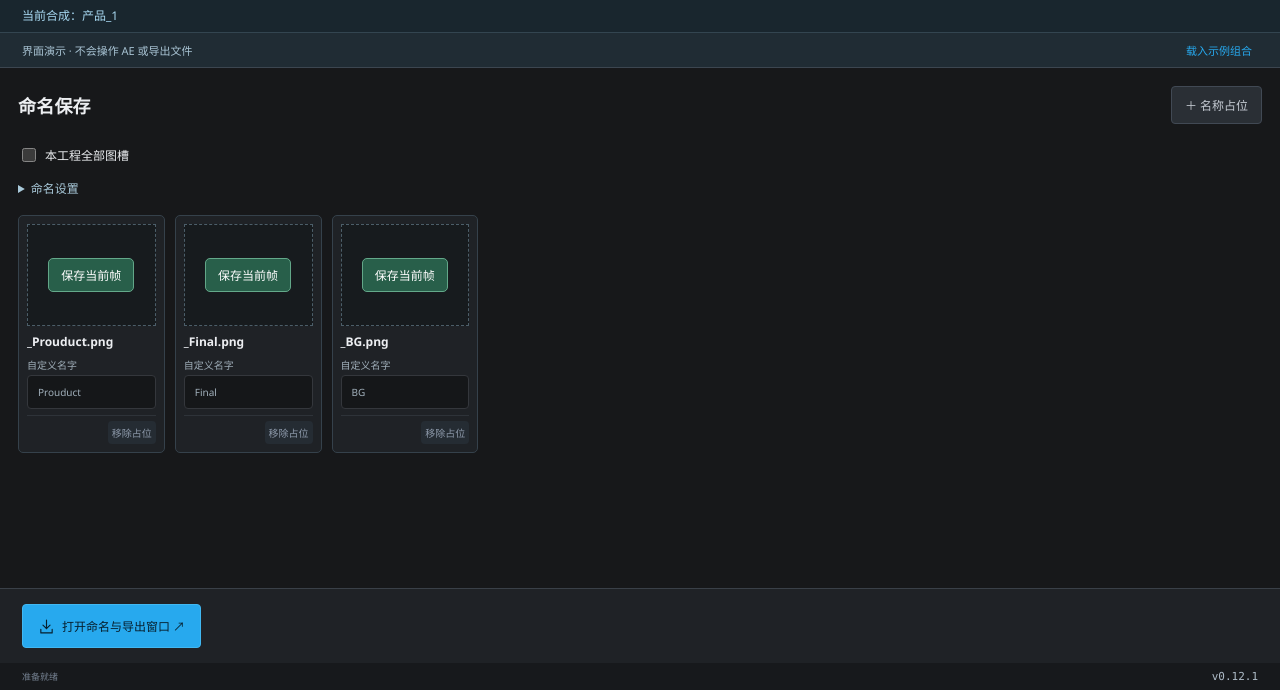
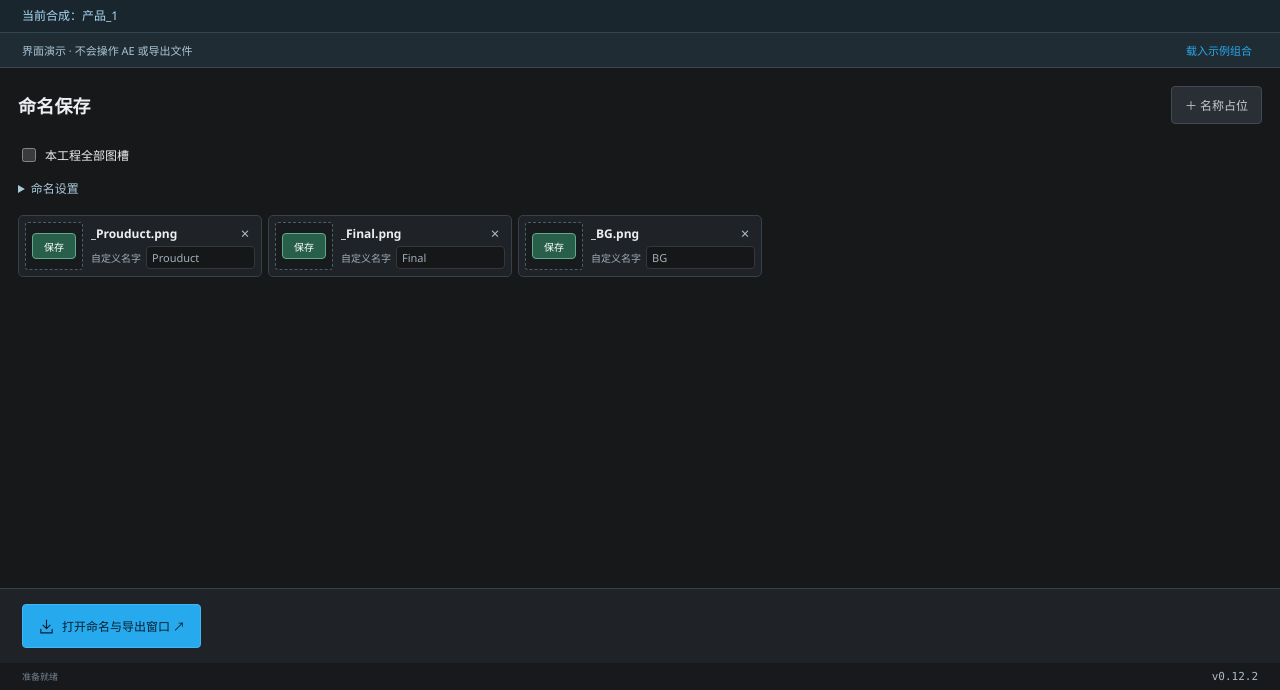
Before and after one commit to jeron-lgy/FrameShelf, a website: page extension/index.html in a window 1280 px wide. Both pictures are taken after a click on the button "命名保存". Shown: the part 110-800 px from the top of the page. Drawn offline with Linux system fonts and the light colour scheme.

Commit message:
ui: compact named save slots into horizontal cards

```diff
--- a/extension/CSXS/manifest.xml
+++ b/extension/CSXS/manifest.xml
@@ -1,6 +1,6 @@
 <?xml version="1.0" encoding="UTF-8"?>
-<ExtensionManifest Version="7.0" ExtensionBundleId="com.frameshelf.ae" ExtensionBundleVersion="0.12.1" ExtensionBundleName="Frame Shelf">
-  <ExtensionList><Extension Id="com.frameshelf.ae.panel" Version="0.12.1"/><Extension Id="com.frameshelf.ae.exportpanel" Version="0.12.1"/></ExtensionList>
+<ExtensionManifest Version="7.0" ExtensionBundleId="com.frameshelf.ae" ExtensionBundleVersion="0.12.2" ExtensionBundleName="Frame Shelf">
+  <ExtensionList><Extension Id="com.frameshelf.ae.panel" Version="0.12.2"/><Extension Id="com.frameshelf.ae.exportpanel" Version="0.12.2"/></ExtensionList>
   <ExecutionEnvironment>
     <HostList><Host Name="AEFT" Version="[25.0,25.9]"/></HostList>
     <LocaleList><Locale Code="All"/></LocaleList>
--- a/extension/css/export.css
+++ b/extension/css/export.css
@@ -90,19 +90,21 @@
 #named-controls{display:flex;align-items:center;gap:8px;margin:14px 0}
 #named-controls select{min-width:0;flex:1}
 #named-controls[hidden]{display:none}
-#named-grid{display:grid;grid-template-columns:repeat(auto-fill,minmax(145px,1fr));gap:10px}
-.named-card{display:flex;flex-direction:column;min-width:0;background:#1f2226;border:1px solid #35414b;border-radius:5px;padding:8px}
-.named-visual{position:relative}
-.named-save{position:absolute;left:50%;top:50%;transform:translate(-50%,-50%);padding:7px 12px;background:#285f4a;color:white;border:1px solid #64a98a;border-radius:5px;white-space:nowrap;opacity:0;pointer-events:none}
+#named-grid,.named-group-cards{display:grid;grid-template-columns:repeat(auto-fill,minmax(min(100%,218px),1fr));gap:6px}
+.named-card{display:grid;grid-template-columns:58px minmax(0,1fr);align-items:center;gap:8px;min-width:0;padding:6px;background:#1f2226;border:1px solid #35414b;border-radius:5px}
+.named-visual{position:relative;display:grid;place-items:center;height:48px;overflow:hidden;background:#171b1e;border:1px dashed #4c5e69;border-radius:3px;color:#acc2ce;font-size:10px}
+.named-visual img{width:100%;height:100%;min-height:0;object-fit:contain}
+.named-save{position:absolute;inset:0;margin:auto;width:44px;height:26px;padding:0;background:#285f4a;color:white;border:1px solid #64a98a;border-radius:4px;opacity:0;pointer-events:none}
 .named-visual:hover .named-save,.named-save:focus{opacity:1;pointer-events:auto}
-@media(hover:none){.named-save{opacity:1;pointer-events:auto}}
-.named-custom{display:grid;gap:3px;font-size:10px;color:#a0afba;margin-bottom:6px}
-.named-custom input{width:100%;min-width:0;box-sizing:border-box}
-.named-visual{height:102px;background:#171b1e;border:1px dashed #4c5e69;display:flex;align-items:center;justify-content:center;color:#acc2ce;font-size:12px}
-.named-visual img{width:100%;height:100%;object-fit:contain}
-.named-filename,.named-card small{display:block;overflow-wrap:anywhere;margin:7px 0}
-.named-card small{color:#a0afba}
-.named-card .record-actions{margin-top:auto}
+.named-body{min-width:0;display:grid;gap:3px}
+.named-heading{display:flex;align-items:center;gap:3px;min-width:0}
+.named-filename,.named-custom span{overflow:hidden;white-space:nowrap;text-overflow:ellipsis}
+.named-filename{flex:1;font-size:12px}
+.named-remove{flex:none;width:20px;height:20px;padding:0;color:#acbbc5;font-size:15px;opacity:0}
+.named-card:hover .named-remove,.named-card:focus-within .named-remove{opacity:1}
+.named-custom{display:grid;align-items:center;grid-template-columns:minmax(0,auto) minmax(50%,1fr);gap:5px;font-size:10px;color:#a0afba}
+.named-custom input{width:100%;min-width:0;box-sizing:border-box;height:23px;padding:2px 5px;font-size:11px}
+@media(hover:none){.named-save{opacity:1;pointer-events:auto}.named-remove{opacity:1}}
 
 #named-controls{display:block;margin:8px 0 12px}
 #named-controls[hidden]{display:none}
@@ -117,4 +119,3 @@
 #named-grid.named-groups{display:block}
 .named-group summary{cursor:pointer;padding:9px 0;color:#bbcedb}
 .named-group+.named-group{margin-top:6px;border-top:1px solid #35414b}
-.named-group-cards{display:grid;grid-template-columns:repeat(auto-fill,minmax(145px,1fr));gap:10px}
--- a/extension/index.html
+++ b/extension/index.html
@@ -97,7 +97,7 @@
     <button id="export-button" class="primary export-button"><svg><use href="#i-export"/></svg><span>检查并导出</span><b id="export-count">0</b></button>
     <button id="stop-button" class="secondary" hidden>当前帧后停止</button>
   </footer>
-  <div class="status-line"><span id="status">准备就绪</span><span id="version">v0.12.1</span></div>
+  <div class="status-line"><span id="status">准备就绪</span><span id="version">v0.12.2</span></div>
   <div id="progress-track" class="progress-track" hidden><div id="progress-fill"></div></div>
   <dialog id="dialog"><form id="dialog-form"><div class="dialog-heading"><h2 id="dialog-title"></h2><button type="button" id="dialog-close" class="icon-button" aria-label="关闭"><svg><use href="#i-close"/></svg></button></div><div id="dialog-content"></div><div class="dialog-actions"><button type="button" id="dialog-cancel" class="secondary">取消</button><button type="submit" id="dialog-submit" class="primary">保存</button></div></form></dialog>
   <script src="js/core.js"></script><script src="js/storage.js"></script><script src="js/bridge.js"></script><script src="js/jobs.js"></script><script src="js/text-input.js"></script><script src="js/app.js"></script>
--- a/extension/js/app.js
+++ b/extension/js/app.js
@@ -364,15 +364,17 @@
       if (photo.thumbnail) {
         var img = node('img'); img.src = photo.thumbnail; img.alt = ''; visual.append(img);
       } else visual.append(node('span', '空占位'));
-      var save = button('保存当前帧', function () { return saveNamed(owner, slot, sourceId); });
+      var save = button('保存', function () { return saveNamed(owner, slot, sourceId); });
       save.className = 'named-save';
       var title = node('strong', slotLabel(owner, slot), 'named-filename');
       save.setAttribute('aria-label', '保存当前帧 · ' + title.textContent);
       visual.append(save);
-      card.append(visual, title);
+      var body = node('div', null, 'named-body'), heading = node('div', null, 'named-heading');
+      title.title = title.textContent;
+      heading.append(title); body.append(heading); card.append(visual, body);
       if (!slot.filenameOverride && owner.naming) {
         owner.naming.fields.filter(function (field) { return field.type === 'custom'; }).forEach(function (field) {
-          var label = node('label', field.label, 'named-custom'), input = node('input');
+          var label = node('label', null, 'named-custom'), input = node('input');
           var previous = (slot.values || {})[field.id] || '';
           input.value = previous;
           bindText(input, function () {
@@ -387,7 +389,7 @@
               var value = (current.values || {})[field.id] || '';
               if (value !== previous) {
                 input.value = previous = value;
-                title.textContent = slotLabel(latest, current);
+                title.title = title.textContent = slotLabel(latest, current);
                 throw new Error('此字段刚在另一面板修改，已显示最新值。');
               }
               current.values = current.values || {};
@@ -395,24 +397,27 @@
               S.write(key, latest);
               previous = input.value;
               if (owner.compId === session.compId) { session = latest; namingBase = nameState(latest); }
-              title.textContent = slotLabel(latest, current);
+              title.title = title.textContent = slotLabel(latest, current);
               save.setAttribute('aria-label', '保存当前帧 · ' + title.textContent);
             }
             if (S.withStateLock) S.withStateLock(writeField); else writeField();
           });
-          label.append(input); card.append(label);
+          var caption = node('span', field.label); caption.title = field.label;
+          label.append(caption, input); body.append(label);
         });
       }
-      var actions = node('div', null, 'record-actions');
-      actions.append(button('移除占位', function () {
-        session.slots = session.slots.filter(function (item) { return item.id !== slot.id; });
-        persist(); render();
-      }));
       if (photo.lastFile) {
-        var last = node('small', '上次取自：' + (photo.sourceName || owner.compName) + ' · 帧 ' + photo.frame + ' · ' + photo.lastFile);
-        last.title = photo.path; card.append(last);
+        visual.title = '上次取自：' + (photo.sourceName || owner.compName) + ' · 帧 ' + photo.frame + '\n' + photo.lastFile + '\n' + photo.path;
       }
-      if (owner.compId === sourceId) card.append(actions);
+      if (owner.compId === sourceId) {
+        var remove = button('×', function () {
+          session.slots = session.slots.filter(function (item) { return item.id !== slot.id; });
+          persist(); render();
+        });
+        remove.className = 'named-remove'; remove.title = '移除占位';
+        remove.setAttribute('aria-label', '移除占位 · ' + title.textContent);
+        heading.append(remove);
+      }
       grid.append(card);
   }
   $('named-all').onchange = function () {
--- a/extension/lib/files.cjs
+++ b/extension/lib/files.cjs
@@ -160,7 +160,7 @@ function createStore(root) {
       const directory = path.join(root, 'logs');
       fs.mkdirSync(directory, { recursive: true });
       const day = new Date().toISOString().slice(0, 10);
-      const data = Object.assign({ at: new Date().toISOString(), plugin: '0.12.1', node: process.version, platform: process.platform, windows: require('os').release() }, entry);
+      const data = Object.assign({ at: new Date().toISOString(), plugin: '0.12.2', node: process.version, platform: process.platform, windows: require('os').release() }, entry);
       if (entry.directory) data.nodeDirectoryExists = fs.existsSync(entry.directory);
       fs.appendFileSync(path.join(directory, 'render-' + day + '.jsonl'), JSON.stringify(data) + '\n', 'utf8');
     } catch (_) { /* Best-effort diagnostics. */ }
--- a/package.json
+++ b/package.json
@@ -1,6 +1,6 @@
 {
   "name": "frame-shelf-ae",
-  "version": "0.12.1",
+  "version": "0.12.2",
   "private": true,
   "description": "AE 2025 composition variants and named still-image batch exports",
   "scripts": {
```
